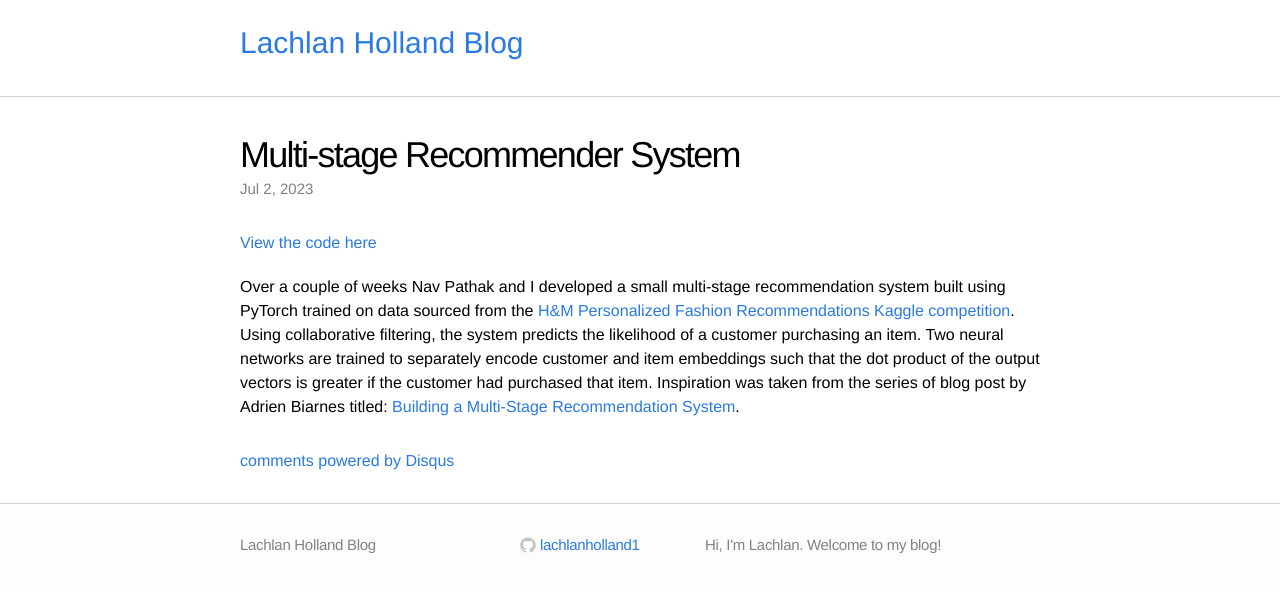
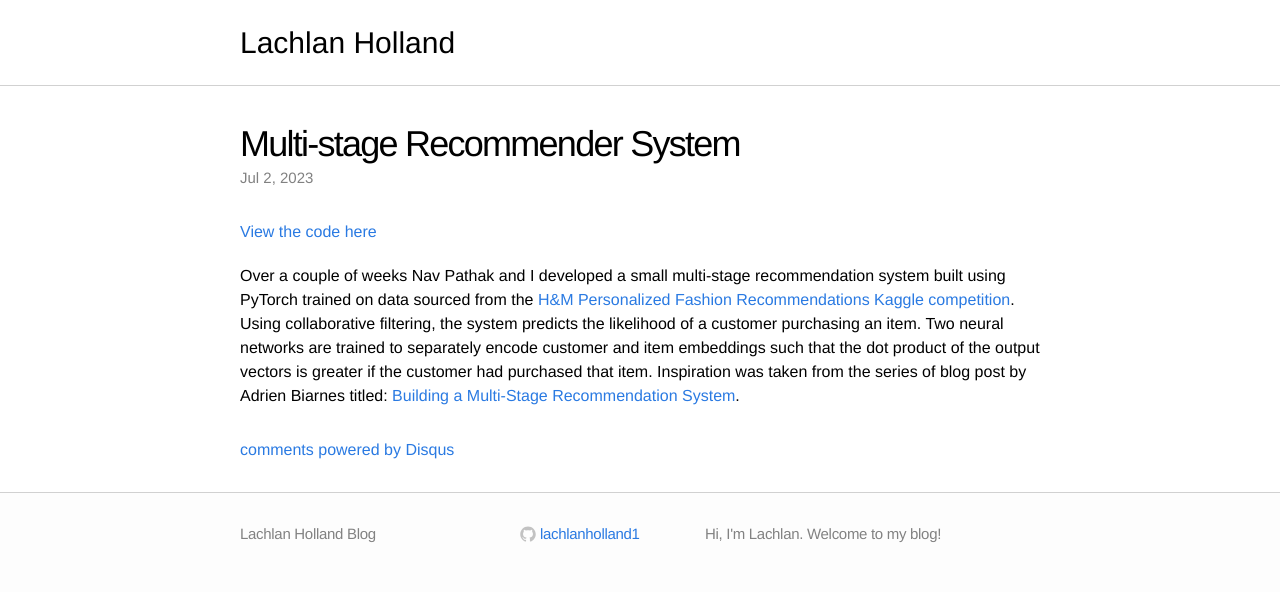
Before and after one commit to lachlanholland1/lachlan-holland-blog, a Jekyll site: the page built from _posts/2023-07-02-multi-stage-recommender-system.markdown, in a window 1280 px wide. Shown: the top 592 px of the page. Built offline with Jekyll 4.4.1, drawn with Linux system fonts in a browser that asks for light colours; comment, search, counter and statistics services are not loaded.

Commit message:
added header for blog posts

```diff
--- a/_includes/post-header.html
+++ b/_includes/post-header.html
@@ -1,8 +1,8 @@
 <header class="site-header">
   <div class="wrap">
       <div class="">
-        <a href="/">
-          <h1 class="lachlan-holland">Lachlan Holland Blog</h1>
+        <a href="/" class="no-text-decoration">
+          <h1 class="lachlan-holland">Lachlan Holland</h1>
         </a>
       </div>
   </div>
--- a/css/main.css
+++ b/css/main.css
@@ -71,7 +71,6 @@ a:visited {
 .site-header {
     padding: 20px;
     border-bottom: 1px solid #d1d1d1;
-    min-height: 56px;
     background-color: white;
 }
 
@@ -118,6 +117,12 @@ a:visited {
 
 .lachlan-holland {
     font-size: 30px;
+    color: #000 !important;
+    font-weight: 300 !important;
+}
+
+.no-text-decoration {
+    text-decoration: none !important;
 }
 
 @media (min-width: 768px) {
```
